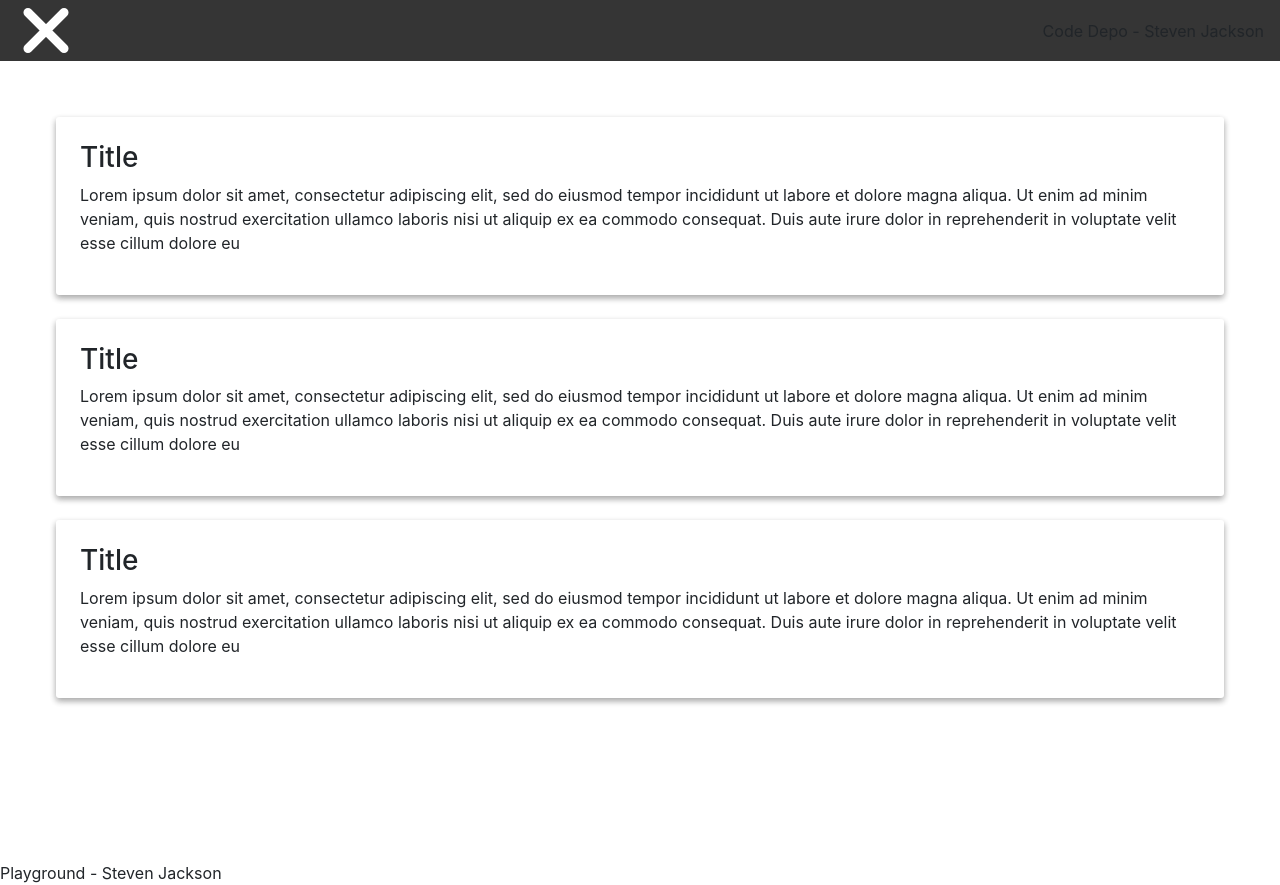
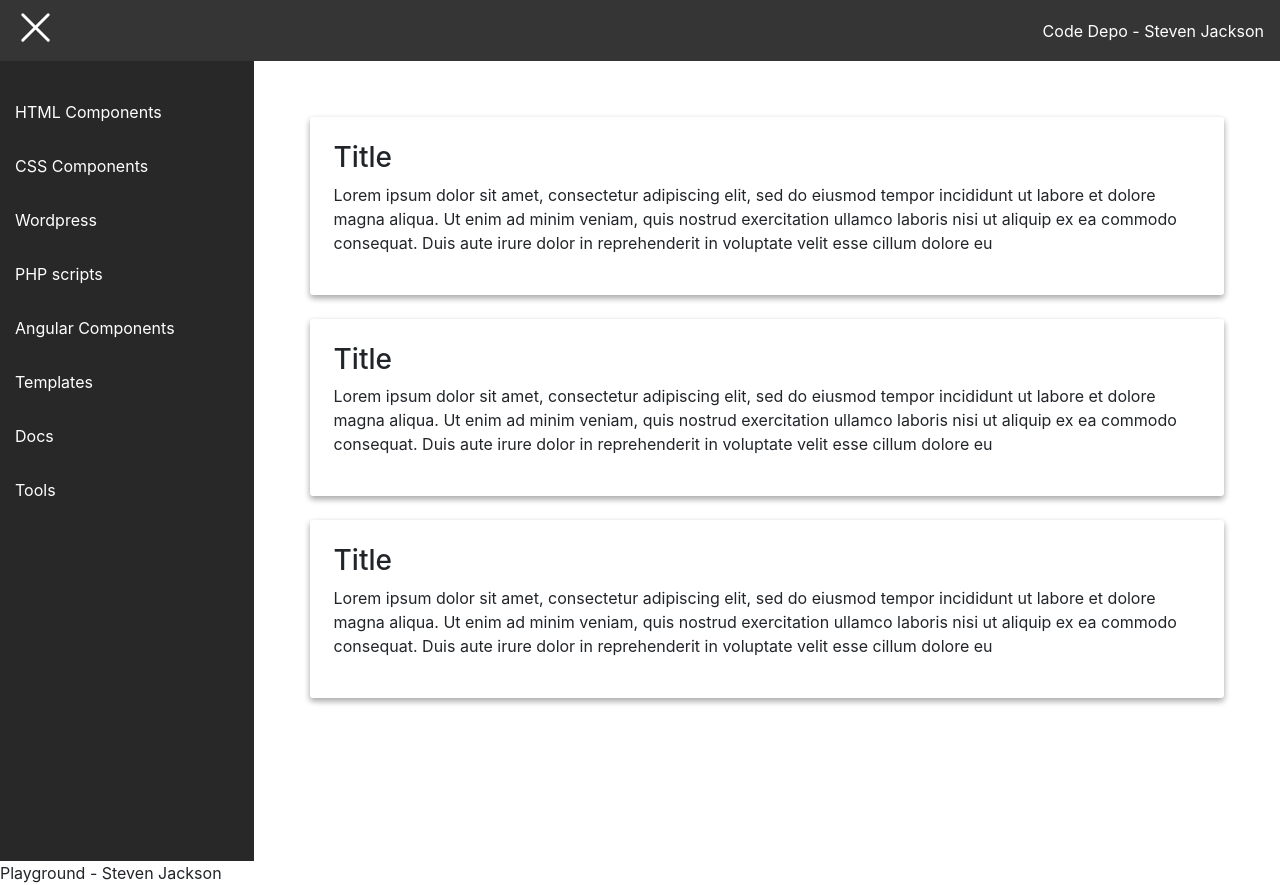
Before and after one commit to steven-daniell-jackson/Playground, a website: page gulpscss/source/index.html in a window 1280 px wide. Both pictures are taken after a click on the element 46 px from the left and 30 px from the top of the page. Drawn offline with nearby package versions, Linux system fonts and the light colour scheme.

Commit message:
Various Updates

```diff
--- a/gulpscss/source/index.html
+++ b/gulpscss/source/index.html
@@ -36,6 +36,7 @@
             <ul>
                 <li><a href="#">HTML Components</a></li>
                 <li><a href="#">CSS Components</a></li>
+                <li><a href="#">Wordpress</a></li>
                 <li><a href="#">PHP scripts</a></li>
                 <li><a href="#">Angular Components</a></li>
                 <li><a href="#">Templates</a></li>
@@ -43,8 +44,11 @@
                 <li><a href="#">Tools</a></li>
             </ul>
         </div>
+        <!-- Elements:  / SideNav, Hamburger -->
+        <div class="content">
 
-    <div class="content">
+            <!-- List Wrapper -->
+            <div class="list__wrapper">
                 <ul class="list__group">
 
                     <!-- List Item -->
@@ -58,7 +62,7 @@
 
                         <div class="list__group__item--hidden">
                             <ul>
-              <li><a href="#">Links</a></li>
+                                <li>Code Pen: <a href="#">Links</a></li>
                                 <li><a href="#">Links</a></li>
                                 <li><a href="#">Links</a></li>
                                 <li><a href="#">Links</a></li>
@@ -110,10 +114,11 @@
                     </li>
                     <!-- / List Item -->
                 </ul>
-
+            </div>
+            <!-- / List Wrapper -->
         </div>
     </section>
-
+    <!-- Elements:  / TopNav Hamburger -->
 
     <footer>
         Playground - Steven Jackson
--- a/gulpscss/source/js/main.js
+++ b/gulpscss/source/js/main.js
@@ -3,14 +3,10 @@ $(document).ready(function(){
 
 	$('#nav-icon1,#nav-icon2,#nav-icon3,#nav-icon4').click(function(){
     $(this).toggleClass('open');
-    $(".sidenav").toggleClass("sidenav--toggle");
+    $(".sidenav").toggleClass("sidenav--toggle").show();
   });
 
-  $(".sidenav").toggleClass("sidenav--toggle");
-
-
   jQuery(".list__group__item").click(function(){
-    console.log('123');
     jQuery(this).find('.list__group__item--hidden').slideToggle();
     });
 
--- a/gulpscss/source/sass/itcss/elements/_elements.hamburger.scss
+++ b/gulpscss/source/sass/itcss/elements/_elements.hamburger.scss
@@ -1,10 +1,8 @@
-/* Icon 1 */
 
-#nav-icon1{
+#nav-icon1 {
     width: 60px;
     height: 45px;
     position: relative;
-    // margin: 50px auto;
     -webkit-transform: rotate(0deg);
     -moz-transform: rotate(0deg);
     -o-transform: rotate(0deg);
@@ -14,13 +12,12 @@
     -o-transition: .5s ease-in-out;
     transition: .5s ease-in-out;
     cursor: pointer;
-  }
 
-  #nav-icon1 span {
+    span {
         display: block;
         position: absolute;
-    height: 9px;
-    width: 100%;
+        height: 3px;
+        width: 65%;
         background: $white;
         border-radius: 9px;
         opacity: 1;
@@ -33,37 +30,36 @@
         -moz-transition: .25s ease-in-out;
         -o-transition: .25s ease-in-out;
         transition: .25s ease-in-out;
+
+        &:nth-child(1) {
+            top: 9px;
         }
-
-  #nav-icon1 span:nth-child(1) {
-    top: 0px;
-  }
-
-  #nav-icon1 span:nth-child(2) {
+        &:nth-child(2) {
             top: 18px;
         }
-
-  #nav-icon1 span:nth-child(3) {
-    top: 36px;
+        &:nth-child(3) {
+            top: 27px;
         }
-
-  #nav-icon1.open span:nth-child(1) {
+    }
+    &.open {
+        span:nth-child(1) {
             top: 18px;
             -webkit-transform: rotate(135deg);
             -moz-transform: rotate(135deg);
             -o-transform: rotate(135deg);
             transform: rotate(135deg);
         }
-
-  #nav-icon1.open span:nth-child(2) {
+        span:nth-child(2) {
             opacity: 0;
             left: -60px;
         }
-
-  #nav-icon1.open span:nth-child(3) {
+        span:nth-child(3) {
             top: 18px;
             -webkit-transform: rotate(-135deg);
             -moz-transform: rotate(-135deg);
             -o-transform: rotate(-135deg);
             transform: rotate(-135deg);
         }
+
+    }
+}
--- /dev/null
+++ b/gulpscss/source/sass/itcss/elements/_elements.listitem.scss
@@ -0,0 +1,32 @@
+ul {
+    &.list__group {
+        width: 100%;
+        list-style-type: none;
+        padding: 0;
+        margin: 0;
+        li {
+            &.list__group__item {
+                padding: 1.5rem;
+                margin: 1.5rem;
+                box-shadow: 0 3px 6px rgba(0,0,0,0.16), 0 3px 6px rgba(0,0,0,0.23);
+                transition: all 0.3s;
+                border-radius: 3px;
+
+                &:hover {
+                    box-shadow: 0 14px 28px rgba(0,0,0,0.25), 0 10px 10px rgba(0,0,0,0.22);
+                    transition: all 0.3s;
+                    transform: translateZ(10px);
+                }
+
+            }
+            div {
+                &.list__group__item--hidden {
+                    display: none;
+                }
+                &.list__group__item--show {
+                    display: block;
+                }
+            }
+        }
+    }
+}
--- a/gulpscss/source/sass/itcss/elements/_elements.sidenav.scss
+++ b/gulpscss/source/sass/itcss/elements/_elements.sidenav.scss
@@ -3,14 +3,12 @@
     color: $white;
     background: $sidenav-bg-color;
     padding-top: 1.5rem;
-
-    width: 0px;
+    width: 0%;
     transition: width 1s;
     -webkit-transition: width 1s;
 
     &.sidenav--toggle{
-        display: block;
-        width: 300px;
+        width: 50%;
     }
     & ul {
         list-style-type: none;
@@ -23,10 +21,11 @@
                   background-color: lighten($sidenav-bg-color, 20%);
               }
               & a {
+                color: $white;
+                text-decoration: none;
                   &:hover{
                       text-decoration: none;
                   }
-                    color: $white;
               }
            }
         }
--- a/gulpscss/source/sass/itcss/elements/_elements.topnav.scss
+++ b/gulpscss/source/sass/itcss/elements/_elements.topnav.scss
@@ -3,14 +3,14 @@
 header {
     nav {
         background-color: lighten($sidenav-bg-color,5%);
-        &navbar {
-            &navbar__title {
-                color: $white;
+        &.navbar {
+            span {
+                &.navbar__title {
+                    color: $white;
+                    }
             }
         }
-        &span {
-            color: $white;
-        }
+
 
     }
 }
--- a/gulpscss/source/sass/styles.scss
+++ b/gulpscss/source/sass/styles.scss
@@ -1,50 +1,5 @@
-/*!
-This is a generated stylesheet
-Written by Steven Jackson - 21 July 2016
-
-IMPORTANT:
-DO NOT EDIT THE CSS DIRECTLY
-*/
-
 @import url(https://fonts.googleapis.com/css?family=Lato);
 
-ul {
-    &.list__group {
-        width: 100%;
-        list-style-type: none;
-        padding: 0;
-        margin: 0;
-        li {
-            &.list__group__item {
-                padding: 1.5rem;
-                margin: 1.5rem;
-                box-shadow: 0 3px 6px rgba(0,0,0,0.16), 0 3px 6px rgba(0,0,0,0.23);
-                transition: all 0.3s;
-                border-radius: 3px;
-
-                &:hover {
-                box-shadow: 0 14px 28px rgba(0,0,0,0.25), 0 10px 10px rgba(0,0,0,0.22);
-                  transition: all 0.3s;
-                  transform: translateZ(10px);
-                }
-
-            }
-            div {
-                &.list__group__item--hidden {
-                    display: none;
-                 }
-                 &.list__group__item--show {
-                    display: block;
-                 }
-            }
-
-
-        }
-
-    }
-
-
-}
 
 
 @import 'itcss/settings/_settings.colors';
@@ -53,3 +8,4 @@ ul {
 @import 'itcss/elements/_elements.topnav';
 @import 'itcss/elements/_elements.sidenav';
 @import 'itcss/elements/_elements.hamburger';
+@import 'itcss/elements/_elements.listitem';
```
Also changed, not shown: gulpscss/source/css/helper/styles.css, gulpscss/source/css/styles.min.css, gulpscss/source/sass/itcss/elements/_elements.body.scss (indentation only). Lines whose indentation alone changed are shown as unchanged.
